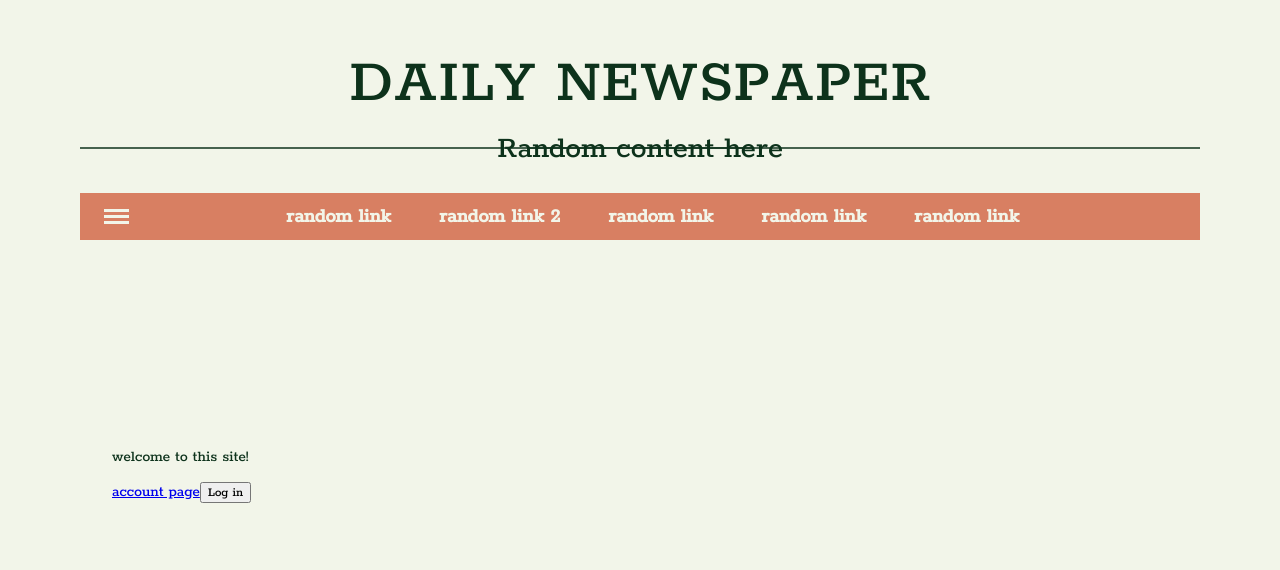
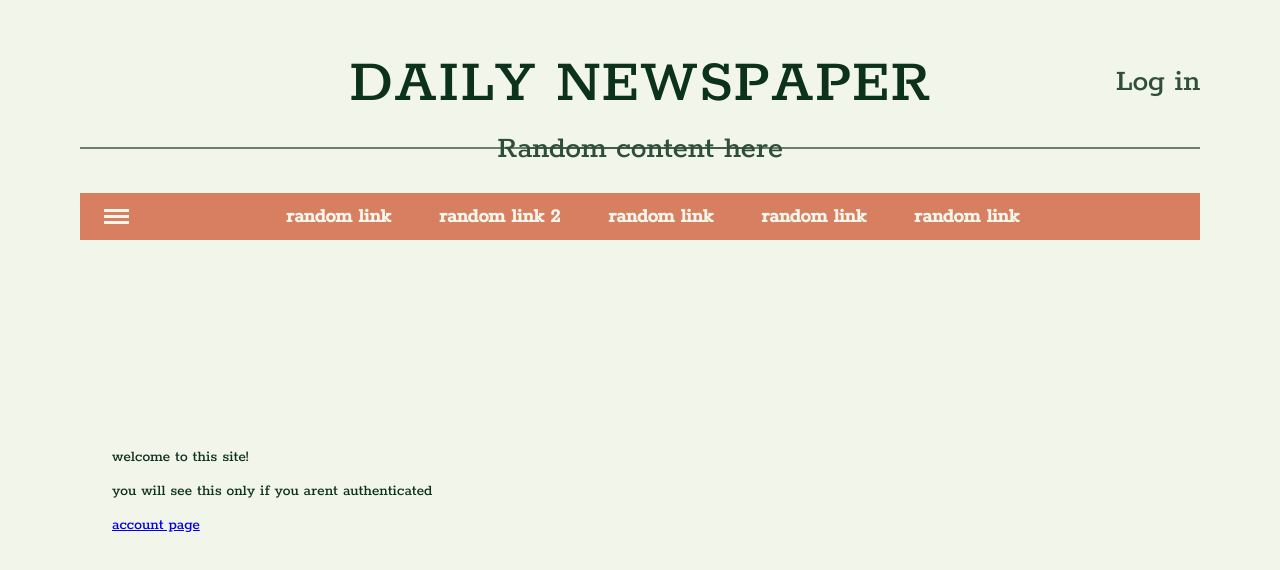
Before and after one commit to harshmehta14/Newspaper, a Gatsby site in the folder frontend_web/: page / in a window 1280 px wide. Built offline with nearby package versions, Linux system fonts and the light colour scheme; Gatsby itself is replaced by a stand-in of ours.

Commit message:
auth checks + styling

```diff
--- a/frontend_web/src/components/LoginButton.js
+++ b/frontend_web/src/components/LoginButton.js
@@ -1,12 +1,24 @@
 import React from "react"
 import { useAuth0 } from "@auth0/auth0-react"
+import styled from "styled-components"
+
+const Login = styled.a`
+	position: fixed;
+	top: 4rem;
+	right: 5rem;
+	font-size: 2rem;
+	opacity: 0.85;
+
+	:hover {
+		cursor: pointer;
+		color: var(--c4);
+	}
+`
 
 function LoginButton() {
 	const { isAuthenticated, loginWithRedirect } = useAuth0()
 
-	return (
-		!isAuthenticated && <button onClick={loginWithRedirect}>Log in</button>
-	)
+	return !isAuthenticated && <Login onClick={loginWithRedirect}>Log in</Login>
 }
 
 export default LoginButton
--- a/frontend_web/src/components/layout.js
+++ b/frontend_web/src/components/layout.js
@@ -24,6 +24,7 @@ const Header2 = styled.h2`
 	margin-top: -2rem;
 	background: var(--c3);
 	z-index: 1;
+	opacity: 0.85;
 
 	::before,
 	::after {
@@ -33,7 +34,7 @@ const Header2 = styled.h2`
 		height: 0.15rem;
 		background-color: var(--c2);
 		position: absolute;
-		opacity: 0.75;
+		opacity: 0.7;
 		top: 1rem;
 	}
 
--- a/frontend_web/src/components/styles/global.css
+++ b/frontend_web/src/components/styles/global.css
@@ -7,6 +7,7 @@
 	--c1: #d87f62;
 	--c2: #0d321b;
 	--c3: #f2f5e9;
+	--c4: #0a8d66;
 	--f1: Rokkitt, monospace;
 }
 
--- a/frontend_web/src/pages/index.js
+++ b/frontend_web/src/pages/index.js
@@ -3,11 +3,19 @@ import { Link } from "gatsby"
 import Layout from "../components/layout"
 import "../components/styles/global.css"
 import LoginButton from "../components/LoginButton"
+import { useAuth0 } from "@auth0/auth0-react"
 
 const IndexPage = () => {
+	const { isAuthenticated } = useAuth0()
 	return (
 		<Layout>
 			<p>welcome to this site!</p>
+			{isAuthenticated && (
+				<p>you will see this only if you are authenticated</p>
+			)}
+			{!isAuthenticated && (
+				<p>you will see this only if you arent authenticated</p>
+			)}
 			<Link to="/account">account page</Link>
 			<LoginButton />
 		</Layout>
```
Also changed, not shown: frontend_web/src/components/LogoutButton.js (+16 -2 lines), frontend_web/src/pages/account.js (+5 -10 lines), 1 other file.
